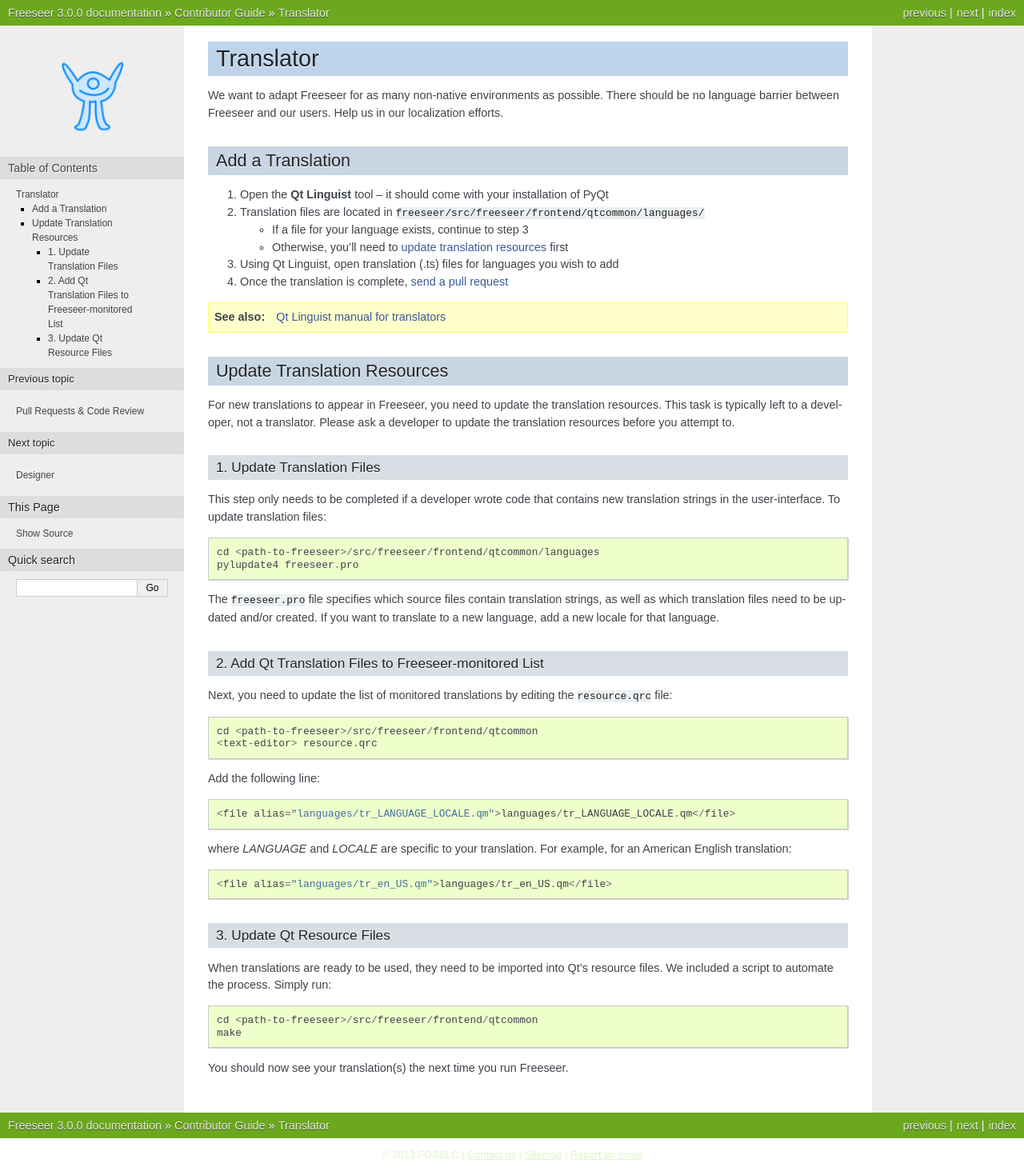
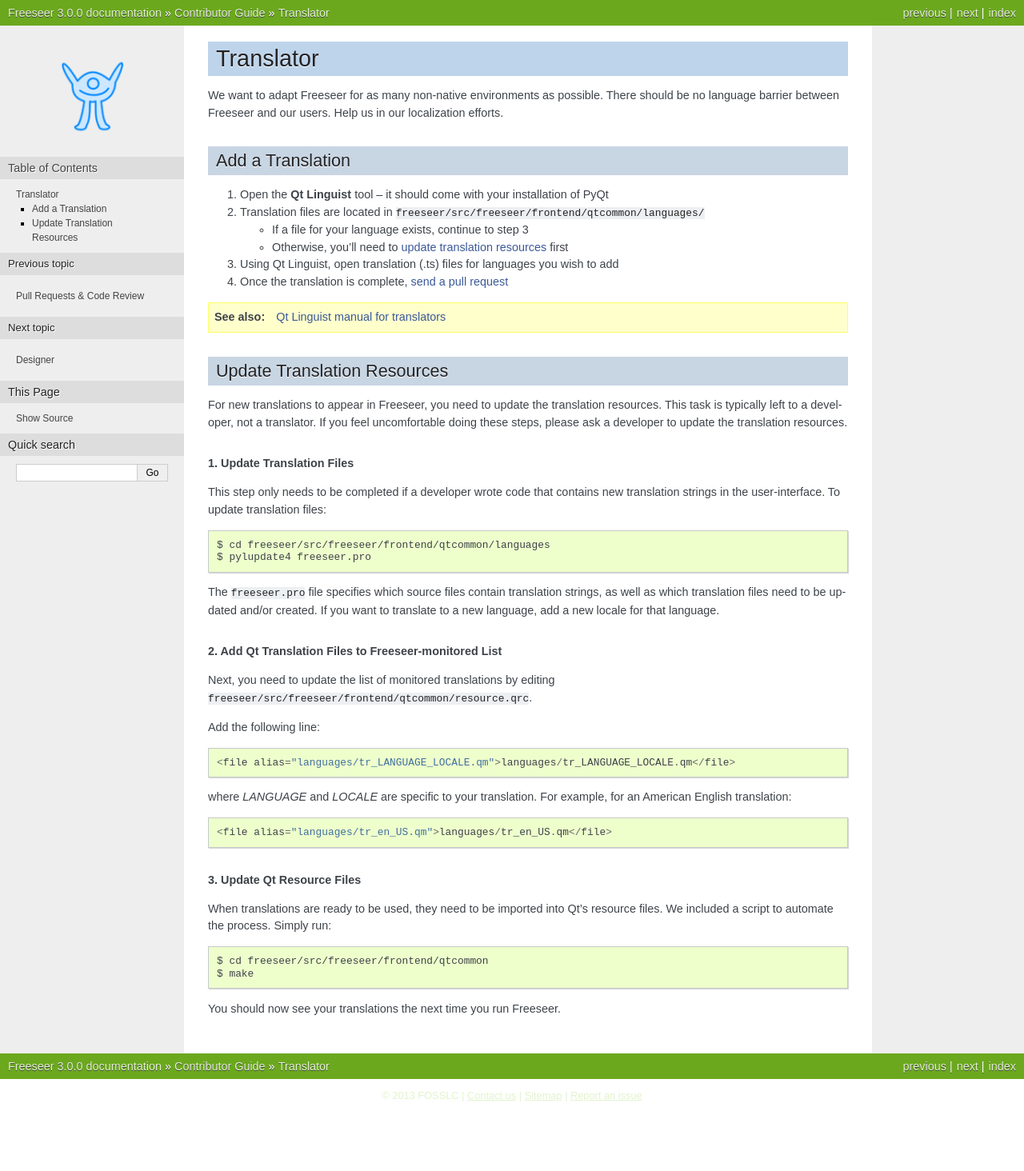
Before and after one commit to Freeseer/freeseer, a Sphinx documentation site: the page built from source/contribute/translation.rst, in a window 1280 px wide. Shown: the whole page at 80% size. Built offline with Sphinx 7.4.7, drawn with Linux system fonts in a browser that asks for light colours; after the commit the page ends 1390 px from its top, so only the background shows below that.

Commit message:
Improve steps for updating translation resources
And use headings that aren't a part of the ToC.

```diff
--- a/source/contribute/translation.rst
+++ b/source/contribute/translation.rst
@@ -32,30 +32,26 @@ Update Translation Resources
 ----------------------------
 
 For new translations to appear in Freeseer, you need to update the translation
-resources. This task is typically left to a developer, not a translator.
-Please ask a developer to update the translation resources before you attempt to.
+resources. This task is typically left to a developer, not a translator. If you
+feel uncomfortable doing these steps, please ask a developer to update the
+translation resources.
 
-1. Update Translation Files
-^^^^^^^^^^^^^^^^^^^^^^^^^^^
+.. rubric:: 1. Update Translation Files
 
 This step only needs to be completed if a developer wrote code that contains
 new translation strings in the user-interface. To update translation files::
 
-   cd <path-to-freeseer>/src/freeseer/frontend/qtcommon/languages
-   pylupdate4 freeseer.pro
+   $ cd freeseer/src/freeseer/frontend/qtcommon/languages
+   $ pylupdate4 freeseer.pro
 
 The ``freeseer.pro`` file specifies which source files contain translation
 strings, as well as which translation files need to be updated and/or created.
 If you want to translate to a new language, add a new locale for that language.
 
-2. Add Qt Translation Files to Freeseer-monitored List
-^^^^^^^^^^^^^^^^^^^^^^^^^^^^^^^^^^^^^^^^^^^^^^^^^^^^^^
+.. rubric:: 2. Add Qt Translation Files to Freeseer-monitored List
 
-Next, you need to update the list of monitored translations by editing the
-``resource.qrc`` file::
-
-   cd <path-to-freeseer>/src/freeseer/frontend/qtcommon
-   <text-editor> resource.qrc
+Next, you need to update the list of monitored translations by editing
+``freeseer/src/freeseer/frontend/qtcommon/resource.qrc``.
 
 Add the following line::
 
@@ -67,13 +63,12 @@ For example, for an American English translation::
    <file alias="languages/tr_en_US.qm">languages/tr_en_US.qm</file>
 
 
-3. Update Qt Resource Files
-^^^^^^^^^^^^^^^^^^^^^^^^^^^
+.. rubric:: 3. Update Qt Resource Files
 
-When translations are ready to be used, they need to be imported into Qt's resource files.
-We included a script to automate the process. Simply run::
+When translations are ready to be used, they need to be imported into Qt's
+resource files. We included a script to automate the process. Simply run::
 
-   cd <path-to-freeseer>/src/freeseer/frontend/qtcommon
-   make
+   $ cd freeseer/src/freeseer/frontend/qtcommon
+   $ make
 
-You should now see your translation(s) the next time you run Freeseer.
+You should now see your translations the next time you run Freeseer.
```
